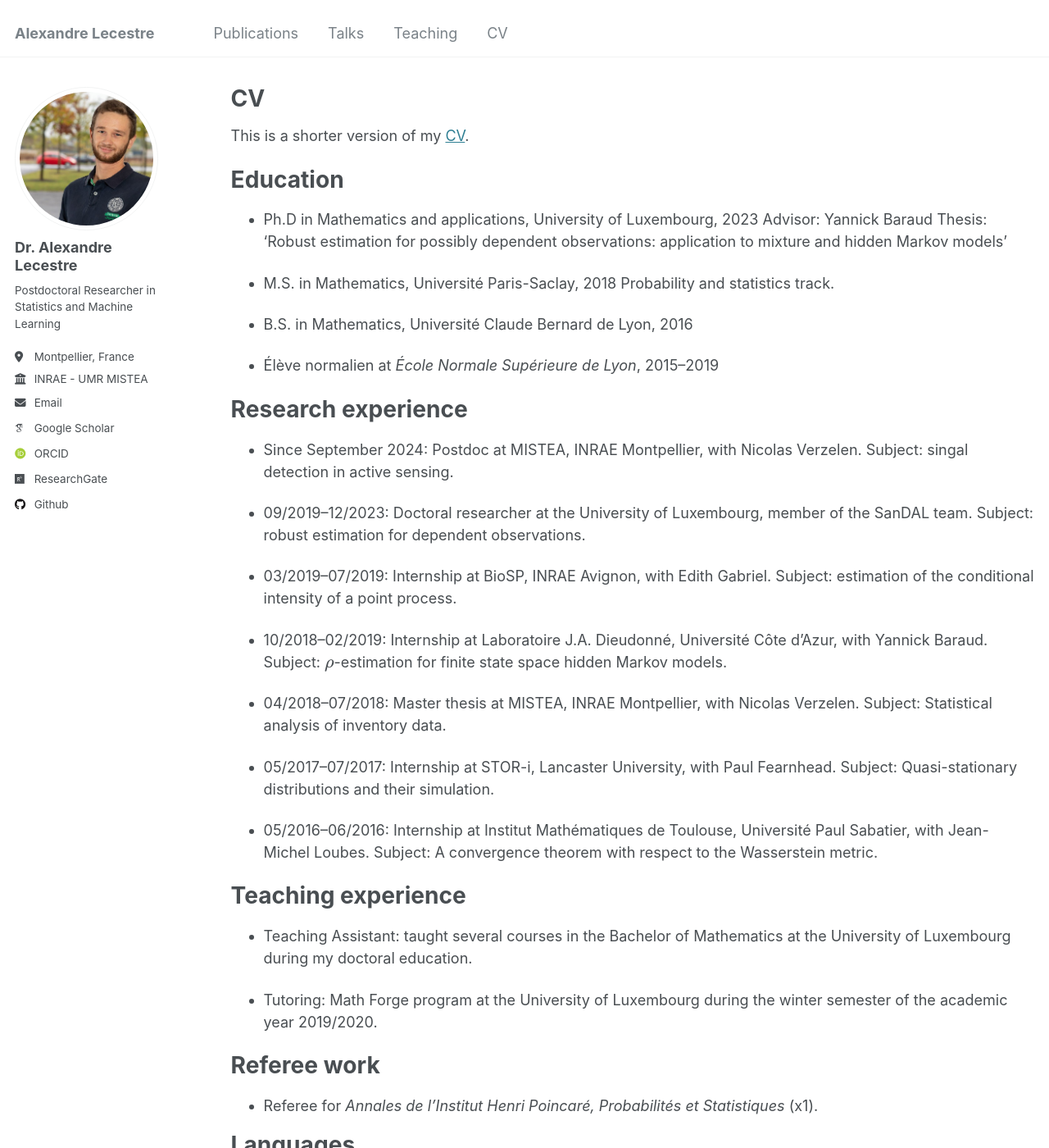
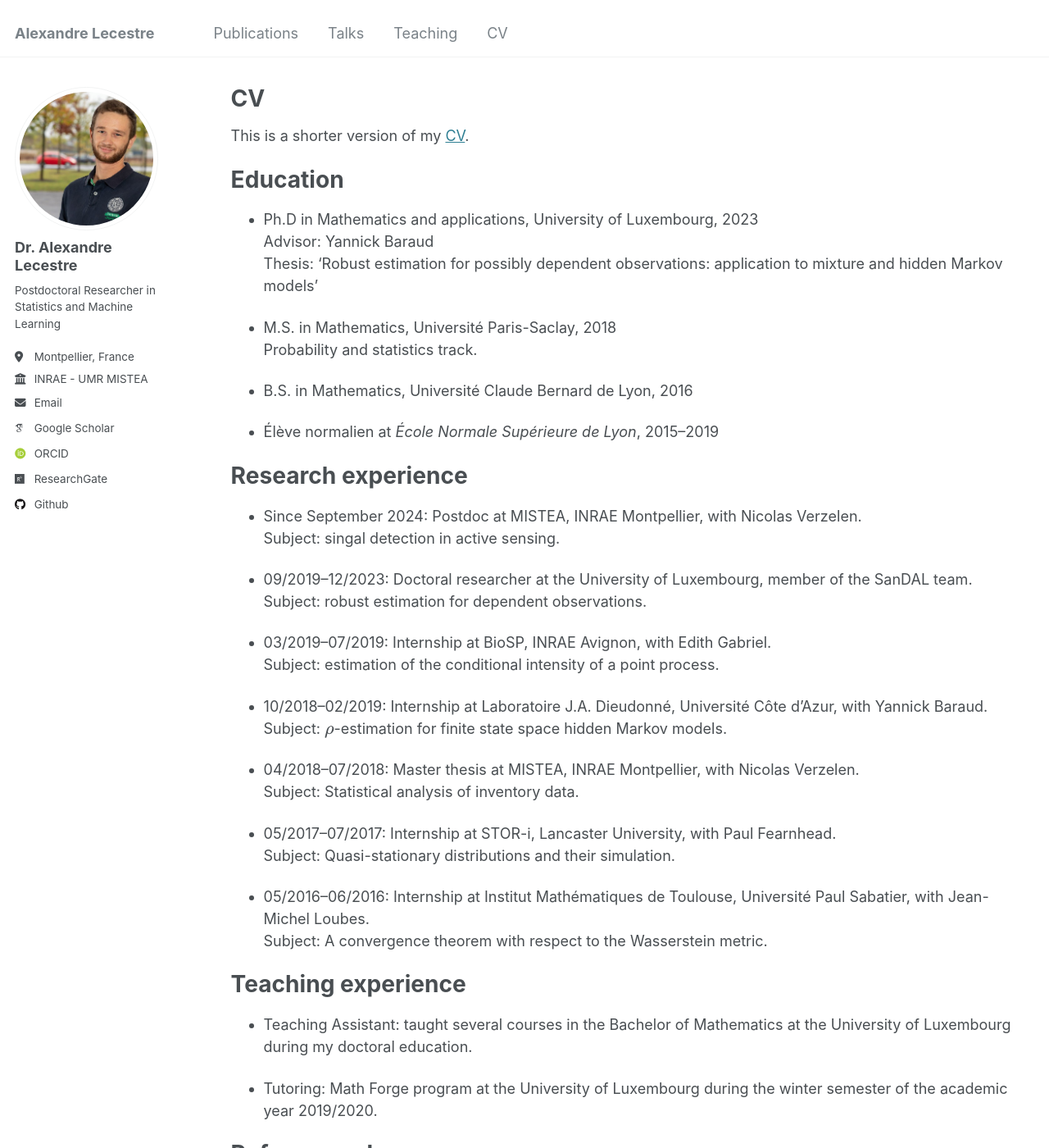
Before and after one commit to alexandre-lecestre/alexandre-lecestre.github.io, a Jekyll site: the page built from _pages/cv.md, in a window 1280 px wide and 1400 px high. Shown: the whole window at 82% size. Built offline with Jekyll 4.4.1, drawn with Linux system fonts in a browser that asks for light colours; some web fonts are replaced; some of the changed text lies outside the part shown.

Commit message:
Update cv.md

```diff
--- a/_pages/cv.md
+++ b/_pages/cv.md
@@ -14,11 +14,11 @@
 Education
 =====
 
-* Ph.D in Mathematics and applications, University of Luxembourg, 2023
-  Advisor: Yannick Baraud
+* Ph.D in Mathematics and applications, University of Luxembourg, 2023\
+  Advisor: Yannick Baraud\
   Thesis: 'Robust estimation for possibly dependent observations: application to mixture and hidden Markov models'
 
-* M.S. in Mathematics, Université Paris-Saclay, 2018
+* M.S. in Mathematics, Université Paris-Saclay, 2018\
   Probability and statistics track.
 
 * B.S. in Mathematics, Université Claude Bernard de Lyon, 2016
@@ -28,25 +28,25 @@
 Research experience
 =====
 
-* Since September 2024: Postdoc at MISTEA, INRAE Montpellier, with Nicolas Verzelen.
+* Since September 2024: Postdoc at MISTEA, INRAE Montpellier, with Nicolas Verzelen.\
   Subject: singal detection in active sensing.
 
-* 09/2019--12/2023: Doctoral researcher at the University of Luxembourg, member of the SanDAL team.
+* 09/2019--12/2023: Doctoral researcher at the University of Luxembourg, member of the SanDAL team.\
   Subject: robust estimation for dependent observations.
 
-* 03/2019--07/2019: Internship at BioSP, INRAE Avignon, with Edith Gabriel.
+* 03/2019--07/2019: Internship at BioSP, INRAE Avignon, with Edith Gabriel.\
   Subject: estimation of the conditional intensity of a point process.
 
-* 10/2018--02/2019: Internship at Laboratoire J.A. Dieudonné, Université Côte d'Azur, with Yannick Baraud.
+* 10/2018--02/2019: Internship at Laboratoire J.A. Dieudonné, Université Côte d'Azur, with Yannick Baraud.\
   Subject: $$\rho$$-estimation for finite state space hidden Markov models.
 
-* 04/2018--07/2018: Master thesis at MISTEA, INRAE Montpellier, with Nicolas Verzelen.
+* 04/2018--07/2018: Master thesis at MISTEA, INRAE Montpellier, with Nicolas Verzelen.\
   Subject: Statistical analysis of inventory data.
 
-* 05/2017--07/2017: Internship at STOR-i, Lancaster University, with Paul Fearnhead.
+* 05/2017--07/2017: Internship at STOR-i, Lancaster University, with Paul Fearnhead.\
   Subject: Quasi-stationary distributions and their simulation.
 
-* 05/2016--06/2016: Internship at Institut Mathématiques de Toulouse, Université Paul Sabatier, with Jean-Michel Loubes.
+* 05/2016--06/2016: Internship at Institut Mathématiques de Toulouse, Université Paul Sabatier, with Jean-Michel Loubes.\
   Subject: A convergence theorem with respect to the Wasserstein metric.
 
 Teaching experience
@@ -73,5 +73,5 @@
 Service and leadership
 =====
 
-* PhD representative for 2 years.
+* PhD representative for 2 years.\
   It includes the organization of the PhD away days.
```
